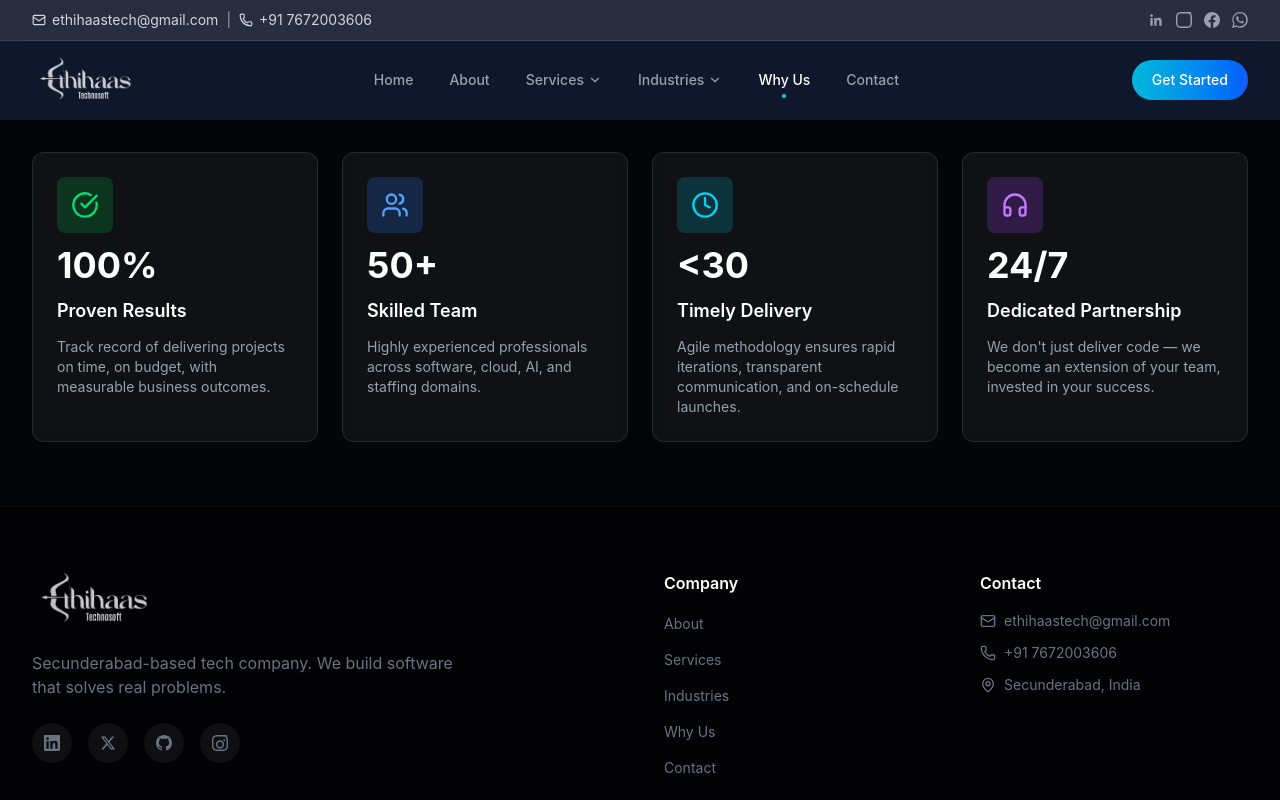
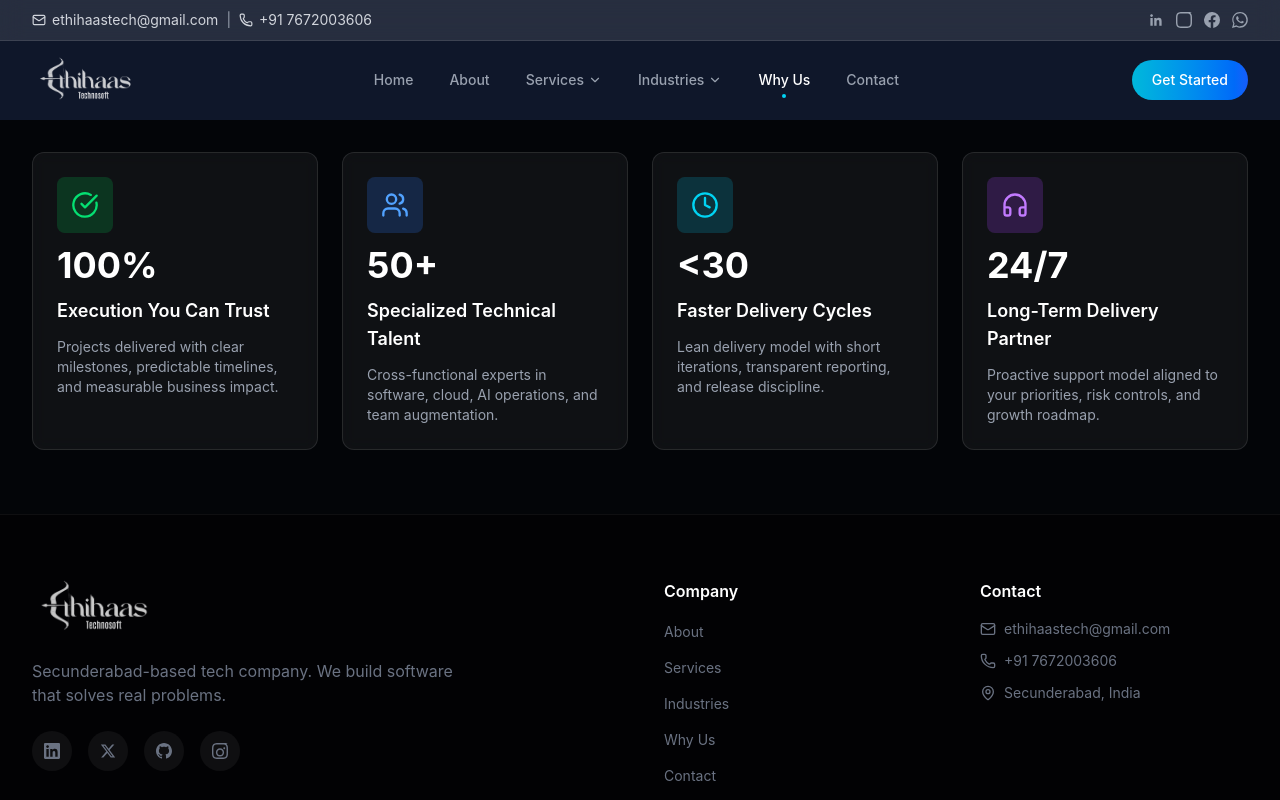
Before and after one commit to archanadeshpal526-create/Etechnosoft-Website, a React (Vite) app: page /why-us in a window 1280 px wide. Shown: the top 800 px of the page. Built offline with nearby package versions, Linux system fonts and the light colour scheme.

Commit message:
Rewrite Why Us copy with business-focused value points

```diff
--- a/src/components/WhyChooseUs.jsx
+++ b/src/components/WhyChooseUs.jsx
@@ -6,8 +6,8 @@ const features = [
   {
     id: 'results',
     highlight: '100%',
-    title: 'Proven Results',
-    description: 'Track record of delivering projects on time, on budget, with measurable business outcomes.',
+    title: 'Execution You Can Trust',
+    description: 'Projects delivered with clear milestones, predictable timelines, and measurable business impact.',
     icon: CheckCircle,
     color: 'text-green-400',
     bg: 'bg-green-500/20',
@@ -15,8 +15,8 @@ const features = [
   {
     id: 'team',
     highlight: '50+',
-    title: 'Skilled Team',
-    description: 'Highly experienced professionals across software, cloud, AI, and staffing domains.',
+    title: 'Specialized Technical Talent',
+    description: 'Cross-functional experts in software, cloud, AI operations, and team augmentation.',
     icon: Users,
     color: 'text-blue-400',
     bg: 'bg-blue-500/20',
@@ -24,8 +24,8 @@ const features = [
   {
     id: 'delivery',
     highlight: '<30',
-    title: 'Timely Delivery',
-    description: 'Agile methodology ensures rapid iterations, transparent communication, and on-schedule launches.',
+    title: 'Faster Delivery Cycles',
+    description: 'Lean delivery model with short iterations, transparent reporting, and release discipline.',
     icon: Clock,
     color: 'text-cyan-400',
     bg: 'bg-cyan-500/20',
@@ -33,8 +33,8 @@ const features = [
   {
     id: 'partnership',
     highlight: '24/7',
-    title: 'Dedicated Partnership',
-    description: "We don't just deliver code — we become an extension of your team, invested in your success.",
+    title: 'Long-Term Delivery Partner',
+    description: 'Proactive support model aligned to your priorities, risk controls, and growth roadmap.',
     icon: Headphones,
     color: 'text-purple-400',
     bg: 'bg-purple-500/20',
```
